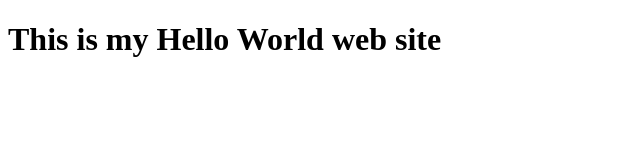
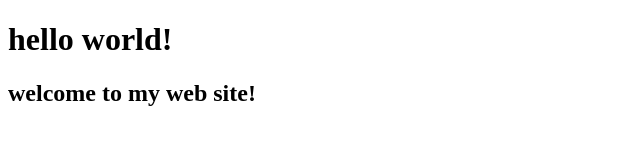
Before and after one commit to ibu1909720/helloworld, a plain HTML site: page index.html in a window 1280 px wide. Shown: the whole page, without its empty margins (0-640 px from the left). Drawn offline with Linux system fonts and the light colour scheme.

Commit message:
Minor mods

```diff
--- a/index.html
+++ b/index.html
@@ -4,6 +4,7 @@
 	<title>Hello World!</title>
 </head>
 <body>
-	<h1>This is my Hello World web site</h1>
+	<h1>hello world!</h1>
+	<h2>welcome to my web site!</h2>
 </body>
 </html>
```
